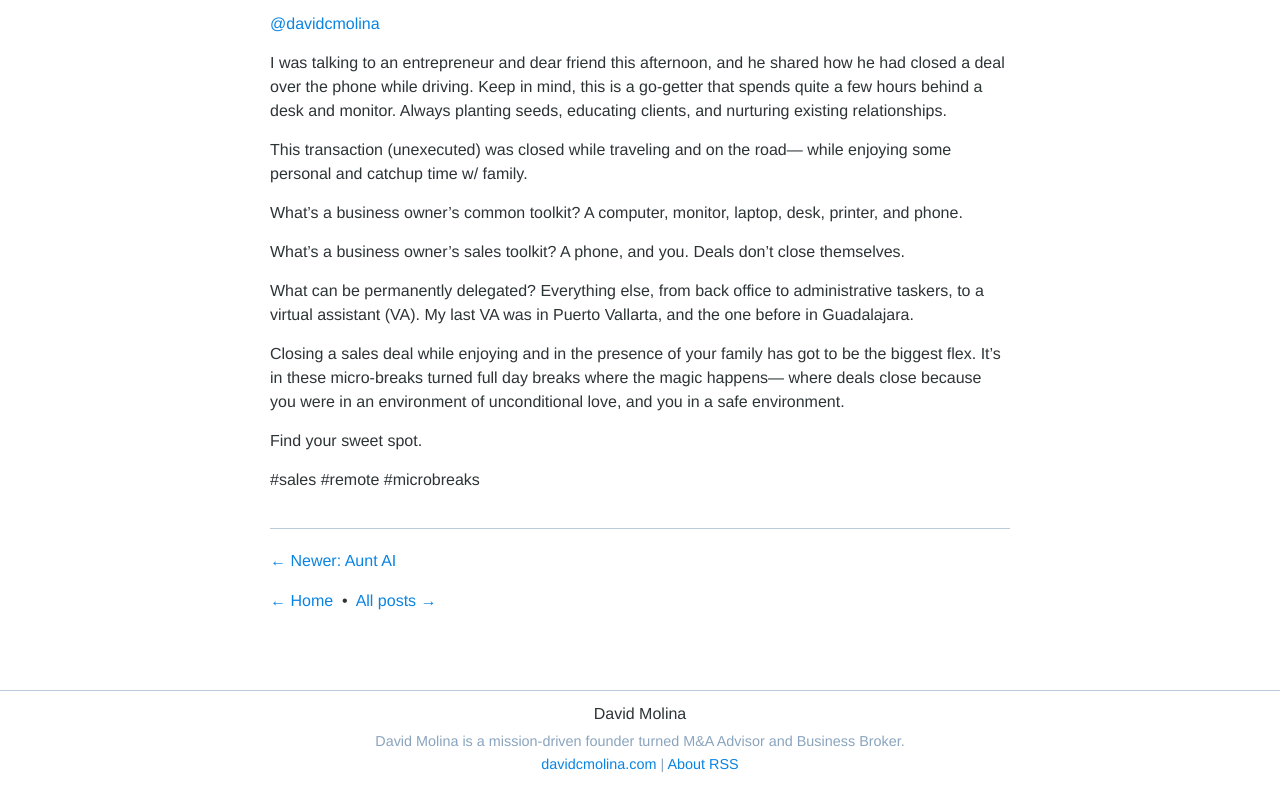
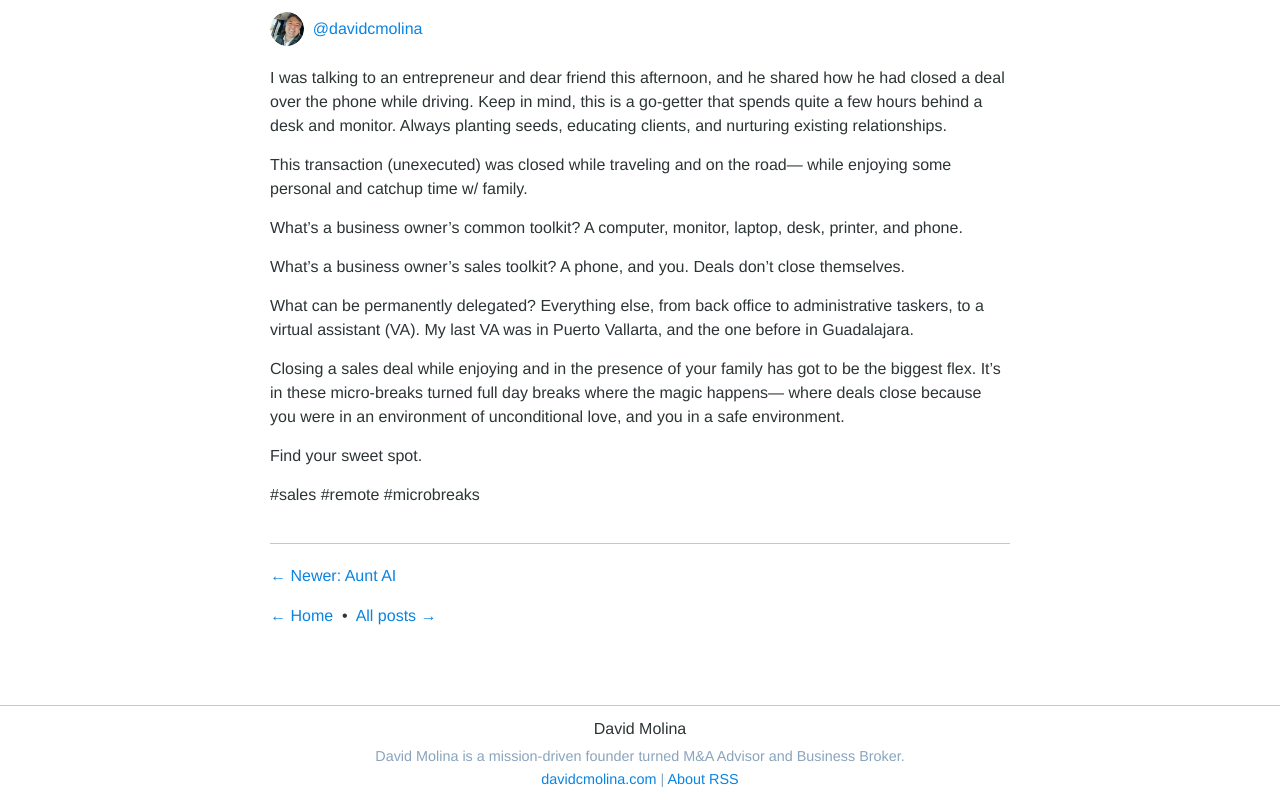
Before and after one commit to davidmolina/davidmolina.github.io, a Jekyll site: the page built from _posts/2026-05-15-patterns-and-common-toolkits.md, in a window 1280 px wide and 1400 px high, scrolled down 180 px. Shown: the part 593-1400 px from the top of the window. Built offline with Jekyll 4.4.1, drawn with Linux system fonts in a browser that asks for light colours.

Commit message:
[blog] add circular headshot

```diff
--- a/_posts/2026-05-15-patterns-and-common-toolkits.md
+++ b/_posts/2026-05-15-patterns-and-common-toolkits.md
@@ -11,7 +11,10 @@ categories:
     - sales
     - microbreaks
 ---
-[@davidcmolina](https://www.instagram.com/davidcmolina)
+<p class="post-author-social">
+  <img src="{{ '/img/david-molina-circle-balanced.png' | relative_url }}" alt="David Molina">
+  <a href="https://www.instagram.com/davidcmolina">@davidcmolina</a>
+</p>
 
 I was talking to an entrepreneur and dear friend this afternoon, and he shared how he had closed a deal over the phone while driving.  Keep in mind, this is a go-getter that spends quite a few hours behind a desk and monitor. Always planting seeds, educating clients, and nurturing existing relationships.
 
--- a/css/main.scss
+++ b/css/main.scss
@@ -55,6 +55,25 @@ $on-laptop: 800px;
   border-radius: 12px;
   display: block;
   box-shadow: 0 4px 12px rgba(0, 0, 0, 0.08);
+}
+
+.post-author-social {
+  display: flex;
+  align-items: center;
+  gap: 0.55rem;
+  margin: 0 0 1.25rem;
+}
+
+.post-author-social img {
+  flex: 0 0 auto;
+  width: 34px;
+  height: 34px;
+  border-radius: 50%;
+  display: block;
+}
+
+.post-author-social a {
+  line-height: 1;
 }
 
 /* ---------------------------------
```
Also changed, not shown: img/david-molina-circle-balanced.png (added), img/david-molina-circle-wide.png (added), img/david-molina-circle.png (added).
